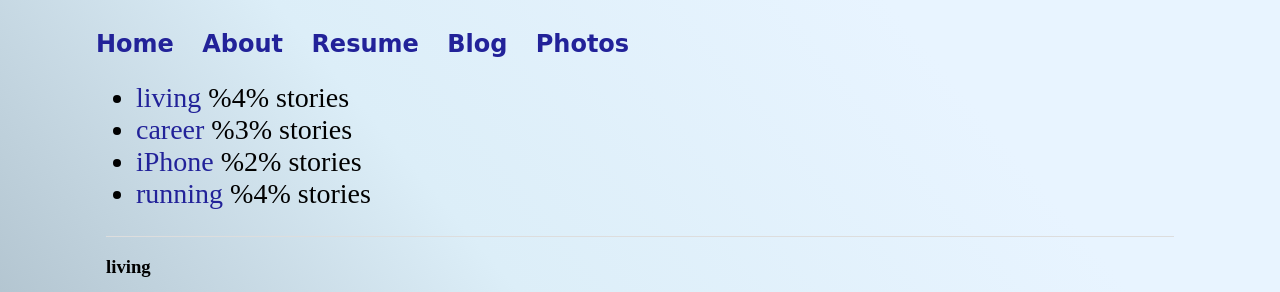
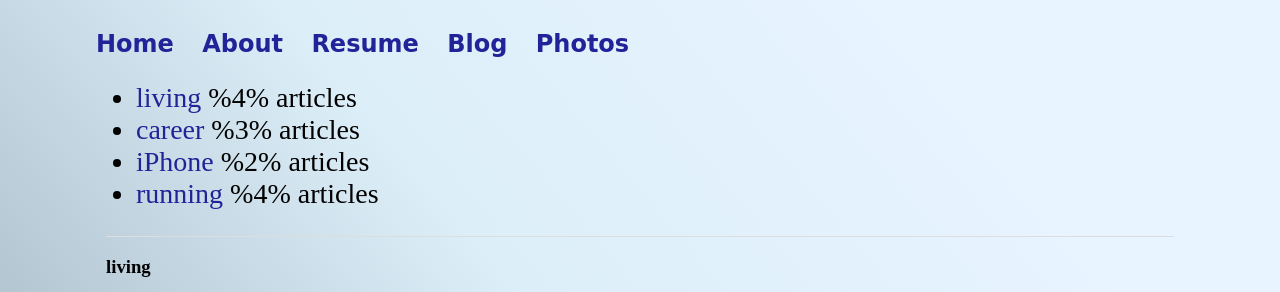
Before and after one commit to mo4dawg/mo4dawg.github.io, a Jekyll site: the page built from tags.html, in a window 1280 px wide. Shown: the top 292 px of the page. Built offline with Jekyll 4.4.1, drawn with Linux system fonts in a browser that asks for light colours.

Commit message:
Update tags.html

```diff
--- a/tags.html
+++ b/tags.html
@@ -9,7 +9,7 @@ permalink: /tags/
     <a href="#{{ tag | first | slugize }}">
       {{ tag | first }}
     </a>
-    <font size = "small"> %{{ tag | last | size }}% stories </font>
+    <font size = "small"> %{{ tag | last | size }}% articles </font>
   </li>
 {% endfor %}
 </ul>
```
